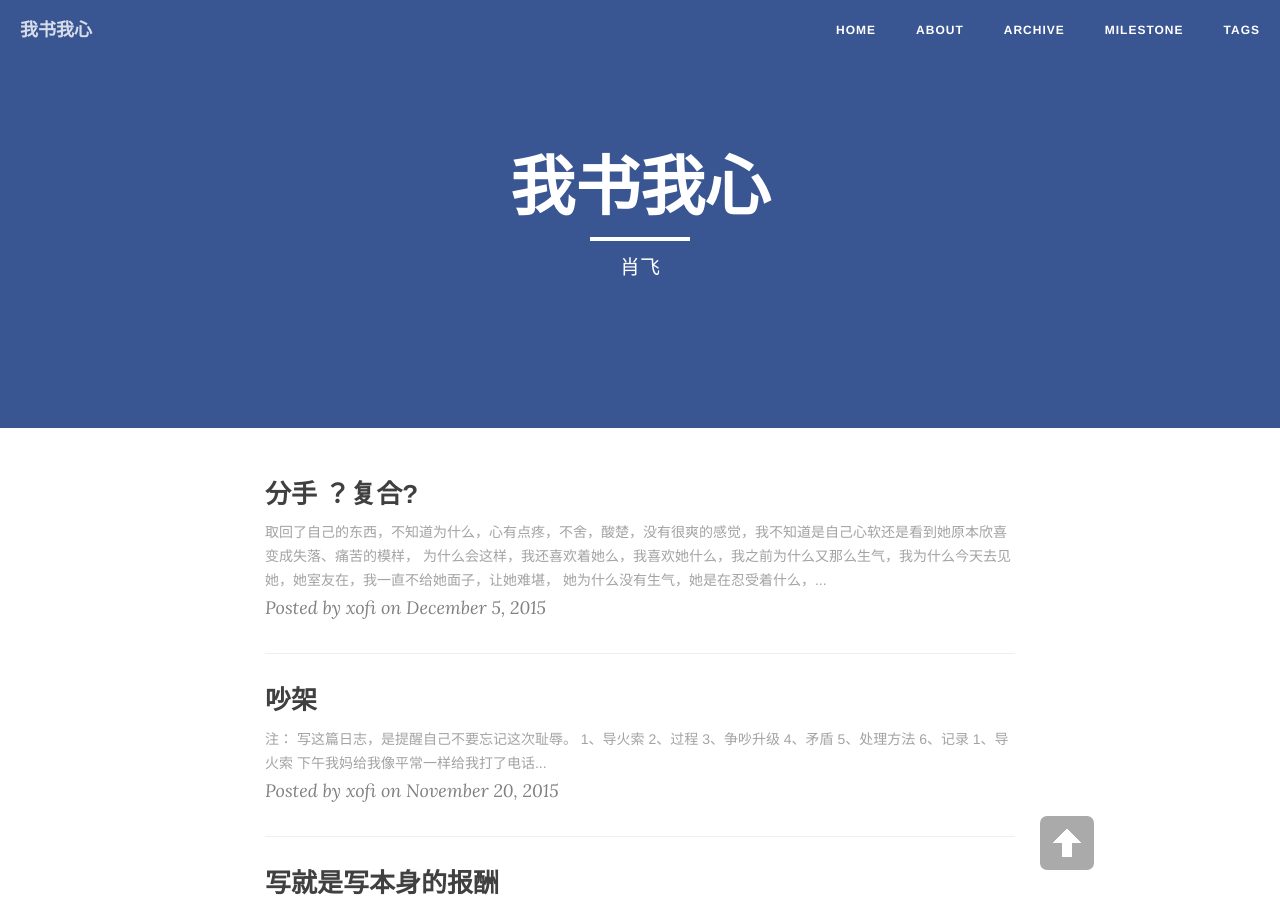
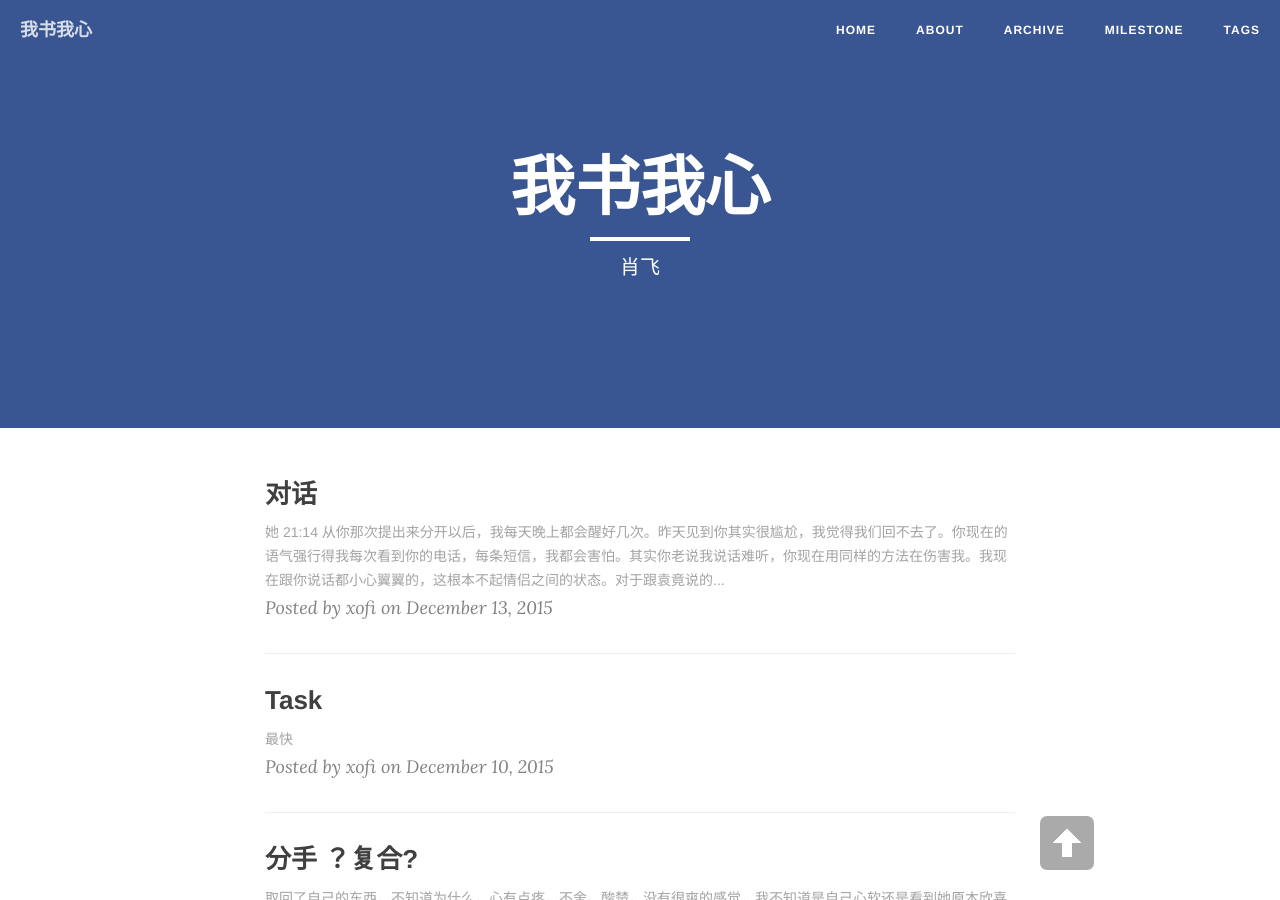
Before and after one commit to xofi/xofi.github.io, a Jekyll site: the page built from index.html, in a window 1280 px wide and 900 px high. Built offline with Jekyll 4.4.1, drawn with Linux system fonts in a browser that asks for light colours; nearby versions of some CDN libraries; the list of posts is cut into pages by our own code.

Commit message:
new blog communicaiton

```diff
--- a/_posts/2015-11-20-conflict.md
+++ b/_posts/2015-11-20-conflict.md
@@ -153,6 +155,10 @@ description: 吵架了，分析一下原因，平复一下心情。
 
 - 她妈今年我们校庆那两天来看她的住处，我不仅陪着两天，走的时候还买好票，送到车站，连校庆晚会都没去看。你说你校庆也没去，是我让你不去的咯?
 
+我讨厌的说法
+
+- 你帮着拿行李呗。上次过年回家没帮上，心里挺愧疚的
+
 
 
 ##总结
--- /dev/null
+++ b/_posts/2015-12-10-task.md
@@ -0,0 +1 @@
+最快
--- /dev/null
+++ b/_posts/2015-12-13-communication.md
@@ -0,0 +1,161 @@
+---
+layout: post
+title: 对话
+date: 2015-12-13
+categories: blog
+tags: [对话,理性]
+description: 我说我心。
+
+---
+
+> 她 21:14
+
+从你那次提出来分开以后，我每天晚上都会醒好几次。昨天见到你其实很尴尬，我觉得我们回不去了。你现在的语气强行得我每次看到你的电话，每条短信，我都会害怕。其实你老说我说话难听，你现在用同样的方法在伤害我。我现在跟你说话都小心翼翼的，这根本不起情侣之间的状态。对于跟袁竟说的那句话只是客套话，并不是我要求你命令你做什么
+
+> 我 21:15
+
+行了
+
+> 我 21:15
+
+你这来来回回的
+
+> 我 21:16
+
+你电话里说就行，打这么多字，我现在感觉很好
+
+> 我 21:16
+
+和你说话
+
+> 我 21:16
+
+有不舒服直接指出来
+
+> 我 21:17
+
+不用自己生闷气
+
+> 我 21:18
+
+管你客套话还是啥，你女朋友的身份
+
+> 我 21:18
+
+说这话不合适
+
+> 我 21:18
+
+哪有女的让男的干这干那的
+
+> 我 21:18
+
+你不给你男朋友面子
+
+> 我 21:18
+
+尤其在外人面前
+
+> 我 21:18
+
+我就是指出来
+
+> 我 21:19
+
+你不用有负担
+
+> 我 21:19
+
+只要有不妥我会第一时间指出来
+
+> 我 21:20
+
+你也不傻，慢慢就知道该怎么说了
+
+> 我 21:21
+
+你说的那句话没错，我们是回不去那种我忍气吞声的时代了
+
+> 我 21:21
+
+你这么久对我这样，我都过了一年半
+
+> 我 21:22
+
+你忍不了趁早说
+
+> 我 21:22
+
+我最讨厌双重标准
+
+> 我 21:23
+
+我不认为这是伤害
+
+> 我 21:23
+
+这是磨合
+
+> 我 21:23
+
+你磨我两年
+
+> 我 21:24
+
+我现在终于找到了自我
+
+> 我 21:25
+
+情侣的状态也根本不是你以前对我的那样
+
+> 我 21:25
+
+每对情侣都有自己的模式
+
+> 我 21:26
+
+你，不能一直当这个模式的制定者
+
+> 我 21:26
+
+我也要参与进来
+
+> 我 21:26
+
+我这四周每天都在想这个事
+
+> 我 21:26
+
+你也就想这几天
+
+> 我 21:27
+
+我没有给身边任何同学同事说
+
+> 我 21:28
+
+你绝对想象不到我的内心有多煎熬
+
+> 我 21:28
+
+你每天醒几次
+
+> 我 21:28
+
+就觉得自己很多牺牲了？
+
+> 我 21:30
+
+感情这棵树，有些枝条长歪了，我在努力剪掉那些不合理的，过程的痛
+
+> 我 21:30
+
+一起承担
+
+> 她 21:33
+
+嗯
+
+> 我 21:34
+
+别哭，会好的
```
Also changed, not shown: other parts of _posts/2015-11-20-conflict.md (+3 -1 lines).
